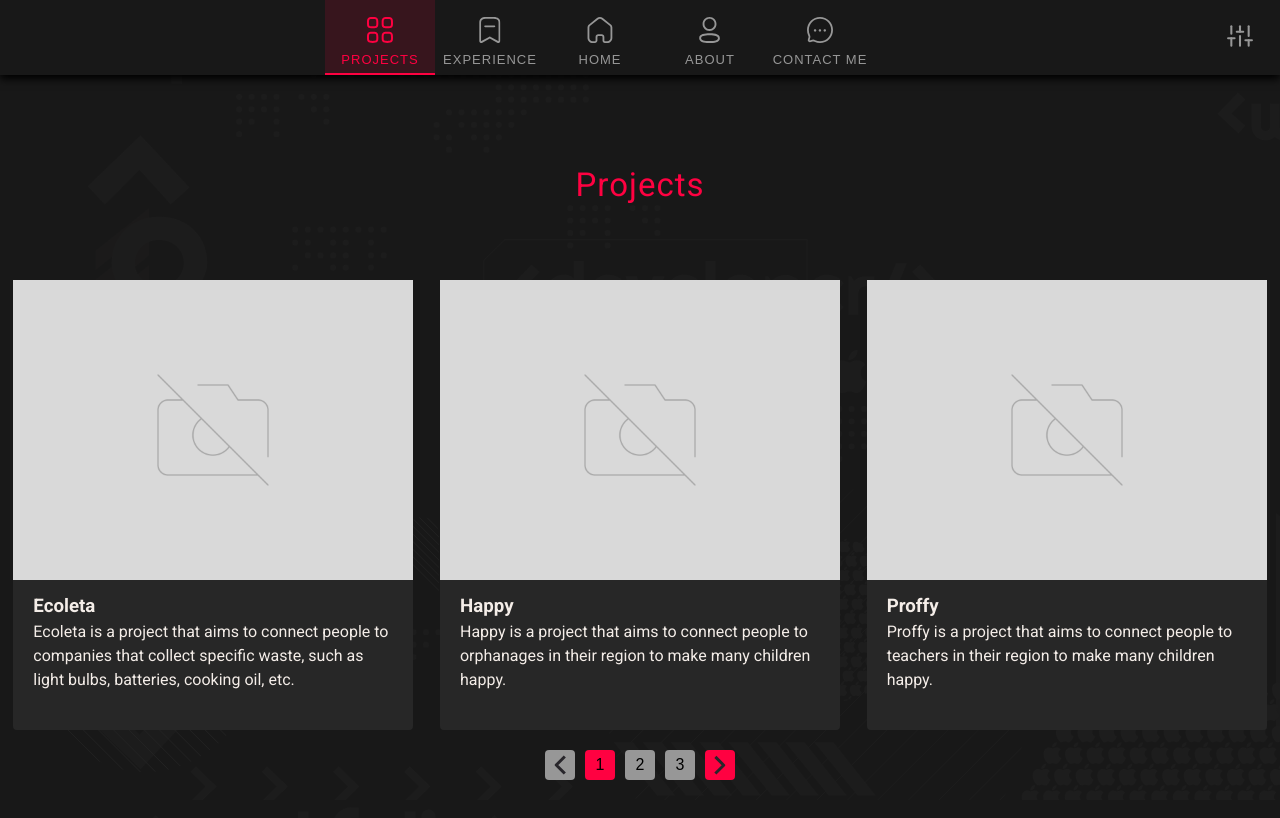
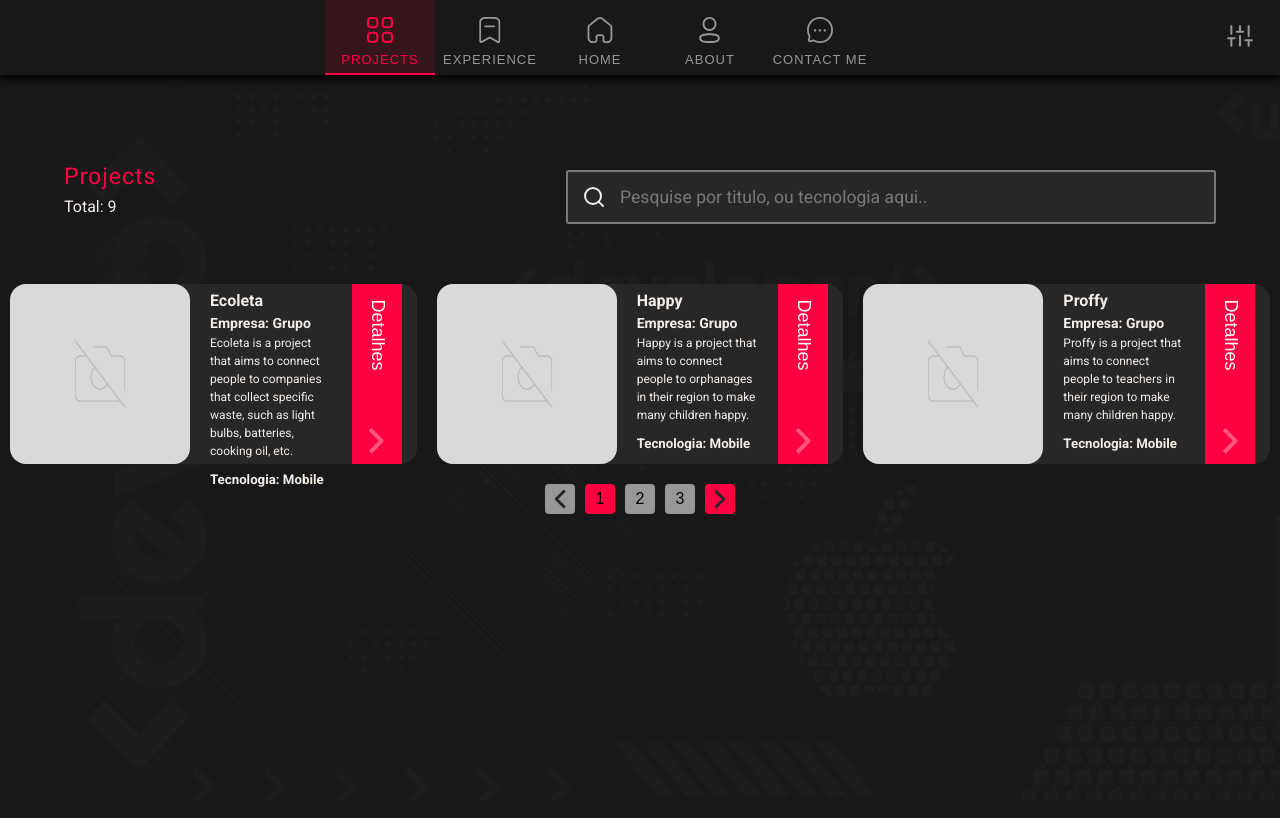
Before and after one commit to MarcosNSouza87/MarcosNSouza87, a React (Create React App) app: page / in a window 1280 px wide. Both pictures are taken after a click on the button "PROJECTS". Shown: the top 818 px of the page. Built offline with nearby package versions, Linux system fonts and the light colour scheme.

Commit message:
new_dev_prjt

```diff
--- /dev/null
+++ b/src/components/FilterListProjects/index.tsx
@@ -0,0 +1,31 @@
+import React from 'react';
+import * as S from './styles';
+import { useContext } from 'react';
+import { SettingsContext } from '../../contexts/settingsContext';
+import { IProject } from '../../pages/Projects/content';
+import SearchInput from '../SearchInput';
+
+interface IFilter {
+	list: IProject[];
+	setSearch: (search: string) => void;
+	setFilterCompany?: (companyName: string) => void;
+	setFilterTecnology?: (tecnologyName: string) => void;
+}
+
+export default function FilterListProject({ list,setSearch }: IFilter) {
+	const { color, language } = useContext(SettingsContext);
+	const fnChange = (item: string) => {
+		setSearch(item)
+	}
+	return (
+		<S.Container>
+			<div>
+				<S.Title color={color.toString()}>
+					{language === 'en' ? 'Projects' : 'Projetos'}
+				</S.Title>
+				<div>Total: {list.length}</div>
+			</div>
+			<SearchInput onChangeInput={(search: string) => fnChange(search) }/>
+		</S.Container>
+	);
+}
--- /dev/null
+++ b/src/components/FilterListProjects/styles.ts
@@ -0,0 +1,17 @@
+import styled from 'styled-components';
+interface IItem {
+	color: string;
+}
+export const Container = styled.div`
+  display: flex;
+  flex-direction: row;
+  justify-content: space-between;
+  width: 90%;
+`;
+
+export const Title = styled.h3<IItem>`
+	color: ${({ theme, color }) => theme.colors.selected[Number(color)]};
+	font-weight: 400;
+	font-size: 23px;
+	letter-spacing: 1px;
+`;
--- a/src/components/SearchInput/index.tsx
+++ b/src/components/SearchInput/index.tsx
@@ -3,18 +3,21 @@ import { SearchInputContainer } from "./styles";
 import "./styles.ts";
 
 interface SearchIputProps {
-  onChangeInput(search:string):void;
-
+  onChangeInput:(search:string) => void;
 }
 
 
 export default function SearchInput(props:SearchIputProps) {
+  const onChangeTextSearch = (value: any) => {
+    props.onChangeInput(value)
+  }
+
   return (
     <SearchInputContainer>
       <div>
         <IconSearch color="" />
         <input
-          onChange={(ev)=>props.onChangeInput(ev.target.value)}
+          onChange={(ev)=>onChangeTextSearch(ev.target.value)}
           type="search"
           placeholder="Pesquise por titulo, ou tecnologia aqui.."
         />
--- a/src/pages/Projects/ItemProject.tsx
+++ b/src/pages/Projects/ItemProject.tsx
@@ -1,21 +1,31 @@
-import { IProject } from './content'
-import * as S from './styles'
-import NotFound from '../../assets/images/ImgNotFound.png'
-import { useContext } from 'react'
-import { SettingsContext } from '../../contexts/settingsContext'
+import { IProject } from './content';
+import * as S from './styles';
+import NotFound from '../../assets/images/ImgNotFound.png';
+import { useContext } from 'react';
+import { SettingsContext } from '../../contexts/settingsContext';
+import IconArrowRight from '../../assets/icons/IconArrowRight';
 
 const ItemProject = ({ id, description, title, image, link }: IProject) => {
-	const { color, language } = useContext(SettingsContext)
+	const { color, language } = useContext(SettingsContext);
 	return (
 		<S.Card color={color.toString()} key={id}>
 			<S.Image src={NotFound} alt="Project Image" />
 			<S.Info>
 				<h3>{title}</h3>
+				<h4>Empresa: Grupo</h4>
 				<p>{language === 'pt' ? description.pt : description.en}</p>
-				<div></div>
+				<h5>Tecnologia: Mobile</h5>
 			</S.Info>
+			<S.BtnShowDetails color={color.toString()}>
+				<S.BtnShowCol>
+					<div className="title">Detalhes</div>
+					<div className="icons">
+						<IconArrowRight color={'#ffffff55'} />
+					</div>
+				</S.BtnShowCol>
+			</S.BtnShowDetails>
 		</S.Card>
-	)
-}
+	);
+};
 
-export default ItemProject
+export default ItemProject;
--- a/src/pages/Projects/content.ts
+++ b/src/pages/Projects/content.ts
@@ -1,7 +1,7 @@
 export interface IProject {
 	id: number;
 	title: string;
-  description: {pt: string; en: string}
+	description: { pt: string; en: string };
 	image: string;
 	link: string;
 	tags: string[];
@@ -41,87 +41,319 @@ export interface IProject {
 
 }
 */
-export const listProjects:IProject[] = [
-
+export const listProjects: IProject[] = [
 	{
 		id: 1,
 		title: 'Ecoleta',
-    description: {en:'Ecoleta is a project that aims to connect people to companies that collect specific waste, such as light bulbs, batteries, cooking oil, etc.',
-    pt:'Ecoleta é um projeto que tem como objetivo conectar pessoas a empresas que coletam resíduos específicos, como lâmpadas, pilhas, óleo de cozinha, etc.'},
+		description: {
+			en: 'Ecoleta is a project that aims to connect people to companies that collect specific waste, such as light bulbs, batteries, cooking oil, etc.',
+			pt: 'Ecoleta é um projeto que tem como objetivo conectar pessoas a empresas que coletam resíduos específicos, como lâmpadas, pilhas, óleo de cozinha, etc.',
+		},
 		image: '',
 		link: '',
-    tags: ['React', 'React Native', 'Node.js', 'TypeScript', 'Expo', 'SQLite', 'Knex.js', 'Leaflet', 'React Leaflet', 'Axios', 'Celebrate', 'Multer', 'Express', 'Cors', 'Nodemon', 'VS Code', 'Insomnia', 'Yarn', 'Git', 'GitHub', 'Google Maps', 'IBGE API', 'Mailtrap', 'Heroku', 'Netlify'],
+		tags: [
+			'React',
+			'React Native',
+			'Node.js',
+			'TypeScript',
+			'Expo',
+			'SQLite',
+			'Knex.js',
+			'Leaflet',
+			'React Leaflet',
+			'Axios',
+			'Celebrate',
+			'Multer',
+			'Express',
+			'Cors',
+			'Nodemon',
+			'VS Code',
+			'Insomnia',
+			'Yarn',
+			'Git',
+			'GitHub',
+			'Google Maps',
+			'IBGE API',
+			'Mailtrap',
+			'Heroku',
+			'Netlify',
+		],
 	},
 	{
 		id: 2,
 		title: 'Happy',
-    description: {en:'Happy is a project that aims to connect people to orphanages in their region to make many children happy.',
-    pt:'Happy é um projeto que tem como objetivo conectar pessoas a orfanatos em sua região para fazer muitas crianças felizes.'},
+		description: {
+			en: 'Happy is a project that aims to connect people to orphanages in their region to make many children happy.',
+			pt: 'Happy é um projeto que tem como objetivo conectar pessoas a orfanatos em sua região para fazer muitas crianças felizes.',
+		},
 		image: '',
 		link: '',
-    tags: ['React', 'React Native', 'Node.js', 'TypeScript', 'Expo', 'SQLite', 'Knex.js', 'Leaflet', 'React Leaflet', 'Axios', 'Celebrate', 'Multer', 'Express', 'Cors', 'Nodemon', 'VS Code', 'Insomnia', 'Yarn', 'Git', 'GitHub', 'Google Maps', 'IBGE API', 'Mailtrap', 'Heroku', 'Netlify'],
+		tags: [
+			'React',
+			'React Native',
+			'Node.js',
+			'TypeScript',
+			'Expo',
+			'SQLite',
+			'Knex.js',
+			'Leaflet',
+			'React Leaflet',
+			'Axios',
+			'Celebrate',
+			'Multer',
+			'Express',
+			'Cors',
+			'Nodemon',
+			'VS Code',
+			'Insomnia',
+			'Yarn',
+			'Git',
+			'GitHub',
+			'Google Maps',
+			'IBGE API',
+			'Mailtrap',
+			'Heroku',
+			'Netlify',
+		],
 	},
 	{
 		id: 3,
 		title: 'Proffy',
-    description: {en:'Proffy is a project that aims to connect people to teachers in their region to make many children happy.',
-    pt:'Proffy é um projeto que tem como objetivo conectar pessoas a professores em sua região para fazer muitas crianças felizes.'},
+		description: {
+			en: 'Proffy is a project that aims to connect people to teachers in their region to make many children happy.',
+			pt: 'Proffy é um projeto que tem como objetivo conectar pessoas a professores em sua região para fazer muitas crianças felizes.',
+		},
 		image: '',
 		link: '',
-    tags: ['React', 'React Native', 'Node.js', 'TypeScript', 'Expo', 'SQLite', 'Knex.js', 'Leaflet', 'React Leaflet', 'Axios', 'Celebrate', 'Multer', 'Express', 'Cors', 'Nodemon', 'VS Code', 'Insomnia', 'Yarn', 'Git', 'GitHub', 'Google Maps', 'IBGE API', 'Mailtrap', 'Heroku', 'Netlify'],
+		tags: [
+			'React',
+			'React Native',
+			'Node.js',
+			'TypeScript',
+			'Expo',
+			'SQLite',
+			'Knex.js',
+			'Leaflet',
+			'React Leaflet',
+			'Axios',
+			'Celebrate',
+			'Multer',
+			'Express',
+			'Cors',
+			'Nodemon',
+			'VS Code',
+			'Insomnia',
+			'Yarn',
+			'Git',
+			'GitHub',
+			'Google Maps',
+			'IBGE API',
+			'Mailtrap',
+			'Heroku',
+			'Netlify',
+		],
 	},
 	{
 		id: 4,
 		title: 'Be The Hero',
-    description: {en:'Be The Hero is a project that aims to connect people to ONGs in their region to make many children happy.',
-    pt:'Be The Hero é um projeto que tem como objetivo conectar pessoas a ONGs em sua região para fazer muitas crianças felizes.'},
+		description: {
+			en: 'Be The Hero is a project that aims to connect people to ONGs in their region to make many children happy.',
+			pt: 'Be The Hero é um projeto que tem como objetivo conectar pessoas a ONGs em sua região para fazer muitas crianças felizes.',
+		},
 		image: '',
 		link: '',
-    tags: ['React', 'React Native', 'Node.js', 'TypeScript', 'Expo', 'SQLite', 'Knex.js', 'Leaflet', 'React Leaflet', 'Axios', 'Celebrate', 'Multer', 'Express', 'Cors', 'Nodemon', 'VS Code', 'Insomnia', 'Yarn', 'Git', 'GitHub', 'Google Maps', 'IBGE API', 'Mailtrap', 'Heroku', 'Netlify'],
+		tags: [
+			'React',
+			'React Native',
+			'Node.js',
+			'TypeScript',
+			'Expo',
+			'SQLite',
+			'Knex.js',
+			'Leaflet',
+			'React Leaflet',
+			'Axios',
+			'Celebrate',
+			'Multer',
+			'Express',
+			'Cors',
+			'Nodemon',
+			'VS Code',
+			'Insomnia',
+			'Yarn',
+			'Git',
+			'GitHub',
+			'Google Maps',
+			'IBGE API',
+			'Mailtrap',
+			'Heroku',
+			'Netlify',
+		],
 	},
 	{
 		id: 5,
 		title: 'Move.it',
-    description: {en:'Move.it is a project that aims to connect people to ONGs in their region to make many children happy.',
-    pt:'Move.it é um projeto que tem como objetivo conectar pessoas a ONGs em sua região para fazer muitas crianças felizes.'},
+		description: {
+			en: 'Move.it is a project that aims to connect people to ONGs in their region to make many children happy.',
+			pt: 'Move.it é um projeto que tem como objetivo conectar pessoas a ONGs em sua região para fazer muitas crianças felizes.',
+		},
 		image: '',
 		link: '',
-    tags: ['React', 'React Native', 'Node.js', 'TypeScript', 'Expo', 'SQLite', 'Knex.js', 'Leaflet', 'React Leaflet', 'Axios', 'Celebrate', 'Multer', 'Express', 'Cors', 'Nodemon', 'VS Code', 'Insomnia', 'Yarn', 'Git', 'GitHub', 'Google Maps', 'IBGE API', 'Mailtrap', 'Heroku', 'Netlify'],
+		tags: [
+			'React',
+			'React Native',
+			'Node.js',
+			'TypeScript',
+			'Expo',
+			'SQLite',
+			'Knex.js',
+			'Leaflet',
+			'React Leaflet',
+			'Axios',
+			'Celebrate',
+			'Multer',
+			'Express',
+			'Cors',
+			'Nodemon',
+			'VS Code',
+			'Insomnia',
+			'Yarn',
+			'Git',
+			'GitHub',
+			'Google Maps',
+			'IBGE API',
+			'Mailtrap',
+			'Heroku',
+			'Netlify',
+		],
 	},
 	{
 		id: 6,
 		title: 'Podcastr',
-    description: {en:'Podcastr is a project that aims to connect people to ONGs in their region to make many children happy.',
-    pt:'Podcastr é um projeto que tem como objetivo conectar pessoas a ONGs em sua região para fazer muitas crianças felizes.'},
+		description: {
+			en: 'Podcastr is a project that aims to connect people to ONGs in their region to make many children happy.',
+			pt: 'Podcastr é um projeto que tem como objetivo conectar pessoas a ONGs em sua região para fazer muitas crianças felizes.',
+		},
 		image: '',
 		link: '',
-    tags: ['React', 'React Native', 'Node.js', 'TypeScript', 'Expo', 'SQLite', 'Knex.js', 'Leaflet', 'React Leaflet', 'Axios', 'Celebrate', 'Multer', 'Express', 'Cors', 'Nodemon', 'VS Code', 'Insomnia', 'Yarn', 'Git', 'GitHub', 'Google Maps', 'IBGE API', 'Mailtrap', 'Heroku', 'Netlify'],
+		tags: [
+			'React',
+			'React Native',
+			'Node.js',
+			'TypeScript',
+			'Expo',
+			'SQLite',
+			'Knex.js',
+			'Leaflet',
+			'React Leaflet',
+			'Axios',
+			'Celebrate',
+			'Multer',
+			'Express',
+			'Cors',
+			'Nodemon',
+			'VS Code',
+			'Insomnia',
+			'Yarn',
+			'Git',
+			'GitHub',
+			'Google Maps',
+			'IBGE API',
+			'Mailtrap',
+			'Heroku',
+			'Netlify',
+		],
 	},
 	{
 		id: 7,
 		title: 'Letmeask',
-    description: {en:'Letmeask is a project that aims to connect people to ONGs in their region to make many children happy.',
-    pt:'Letmeask é um projeto que tem como objetivo conectar pessoas a ONGs em sua região para fazer muitas crianças felizes.'},
+		description: {
+			en: 'Letmeask is a project that aims to connect people to ONGs in their region to make many children happy.',
+			pt: 'Letmeask é um projeto que tem como objetivo conectar pessoas a ONGs em sua região para fazer muitas crianças felizes.',
+		},
 		image: '',
 		link: '',
-    tags: ['React', 'React Native', 'Node.js', 'TypeScript', 'Expo', 'SQLite', 'Knex.js', 'Leaflet', 'React Leaflet', 'Axios', 'Celebrate', 'Multer', 'Express', 'Cors', 'Nodemon', 'VS Code', 'Insomnia', 'Yarn', 'Git', 'GitHub', 'Google Maps', 'IBGE API', 'Mailtrap', 'Heroku', 'Netlify'],
+		tags: [
+			'React',
+			'React Native',
+			'Node.js',
+			'TypeScript',
+			'Expo',
+			'SQLite',
+			'Knex.js',
+			'Leaflet',
+			'React Leaflet',
+			'Axios',
+			'Celebrate',
+			'Multer',
+			'Express',
+			'Cors',
+			'Nodemon',
+			'VS Code',
+			'Insomnia',
+			'Yarn',
+			'Git',
+			'GitHub',
+			'Google Maps',
+			'IBGE API',
+			'Mailtrap',
+			'Heroku',
+			'Netlify',
+		],
 	},
 	{
 		id: 8,
 		title: 'dtmoney',
-    description: {en:'dtmoney is a project that aims to connect people to ONGs in their region to make many children happy.',
-    pt:'dtmoney é um projeto que tem como objetivo conectar pessoas a ONGs em sua região para fazer muitas crianças felizes.'},
+		description: {
+			en: 'dtmoney is a project that aims to connect people to ONGs in their region to make many children happy.',
+			pt: 'dtmoney é um projeto que tem como objetivo conectar pessoas a ONGs em sua região para fazer muitas crianças felizes.',
+		},
 		image: '',
 		link: '',
-    tags: ['React', 'React Native', 'Node.js', 'TypeScript', 'Expo', 'SQLite', 'Knex.js', 'Leaflet', 'React Leaflet', 'Axios', 'Celebrate', 'Multer', 'Express', 'Cors', 'Nodemon', 'VS Code', 'Insomnia', 'Yarn', 'Git', 'GitHub', 'Google Maps', 'IBGE API', 'Mailtrap', 'Heroku', 'Netlify'],
+		tags: [
+			'React',
+			'React Native',
+			'Node.js',
+			'TypeScript',
+			'Expo',
+			'SQLite',
+			'Knex.js',
+			'Leaflet',
+			'React Leaflet',
+			'Axios',
+			'Celebrate',
+			'Multer',
+			'Express',
+			'Cors',
+			'Nodemon',
+			'VS Code',
+			'Insomnia',
+			'Yarn',
+			'Git',
+			'GitHub',
+			'Google Maps',
+			'IBGE API',
+			'Mailtrap',
+			'Heroku',
+			'Netlify',
+		],
 	},
 	{
 		id: 9,
 		title: 'PayFlow',
-    description: {pt:'PayFlow é um projeto que concentra todos os seus boletos no mesmo app.',
-    en:'PayFlow is a project that brings all your bills together in the same app.'},
+		description: {
+			pt: 'PayFlow é um projeto que concentra todos os seus boletos no mesmo app.',
+			en: 'PayFlow is a project that brings all your bills together in the same app.',
+		},
 		image: '',
 		link: '',
-    tags: ['React Native','React-Navigation','Node.js', 'Typescript', 'Axios', 'React-Hook-form'],
+		tags: [
+			'React Native',
+			'React-Navigation',
+			'Node.js',
+			'Typescript',
+			'Axios',
+			'React-Hook-form',
+		],
 	},
-]
+];
--- a/src/pages/Projects/index.tsx
+++ b/src/pages/Projects/index.tsx
@@ -1,53 +1,73 @@
-import { useContext, useEffect, useState } from 'react'
-import { SettingsContext } from '../../contexts/settingsContext'
-import { listProjects } from './content'
-import ItemProject from './ItemProject'
-import * as S from './styles'
-import * as Icon from '../../assets/icons'
+import { useContext, useEffect, useState } from 'react';
+import { SettingsContext } from '../../contexts/settingsContext';
+import { IProject, listProjects } from './content';
+import ItemProject from './ItemProject';
+import * as S from './styles';
+import * as Icon from '../../assets/icons';
+import FilterListProject from '../../components/FilterListProjects';
 
 export default function Projects() {
-	const { color, theme, language } = useContext(SettingsContext)
-	const [page, setPage] = useState(0)
-	const [countPage, setCountPage] = useState(0)
-	const [width, setWidth] = useState(window.innerWidth)
+	const { color, theme } = useContext(SettingsContext);
+	const [page, setPage] = useState(0);
+	const [countPage, setCountPage] = useState(0);
+	const [width, setWidth] = useState(window.innerWidth);
 	const [countPrjsPg, setCountPrjsPg] = useState(
 		width > 992 ? 3 : width > 768 ? 2 : 1,
-	)
-	useEffect(() => {
-		setCountPage(Math.ceil(listProjects.length / countPrjsPg))
-		setCountPrjsPg(width > 992 ? 3 : width > 768 ? 2 : 1)
-	}, [width])
+	);
+	const [filteredList, setFilteredList] = useState<IProject[]>(listProjects);
+	const [filter, setFilter] = useState<string>('');
+
+
 
 	const setPagination = (type: string) => {
 		if (type === 'next') {
-			if (page < countPage - 1) setPage(page + 1)
+			if (page < countPage - 1) setPage(page + 1);
 		} else {
-			if (page > 0) setPage(page - 1)
+			if (page > 0) setPage(page - 1);
 		}
-	}
+	};
 	const updateDimensions = () => {
-		setWidth(window.innerWidth)
-	}
+		setWidth(window.innerWidth);
+	};
+
 
 	useEffect(() => {
-		window.addEventListener('resize', updateDimensions)
-		return () => window.removeEventListener('resize', updateDimensions)
-	}, [])
+		setCountPage(Math.ceil(listProjects.length / countPrjsPg));
+		setCountPrjsPg(width > 992 ? 3 : width > 768 ? 2 : 1);
+	}, [width]);
+
+
+	useEffect(() => {
+		window.addEventListener('resize', updateDimensions);
+		return () => window.removeEventListener('resize', updateDimensions);
+	}, []);
+
+	useEffect(() => {
+		if(filter !== ''){
+			const lowerCaseFilter = filter.toLowerCase();
+			const filtered = listProjects.filter(
+        (project) =>
+          project.title.toLowerCase().includes(lowerCaseFilter)
+      );
+			setFilteredList(filtered);
+    } else {
+      setFilteredList(listProjects);
+    }
+	},[filter])
 
 	return (
 		<S.Container>
-			<S.Title color={color.toString()}>
-				{language === 'en' ? 'Projects' : 'Projetos'}
-			</S.Title>
+			<FilterListProject list={listProjects} setSearch={setFilter} />
+
 			<S.HorizontalCarousel>
-				{listProjects.map((project, index) => {
+				{filteredList.map((project, index) => {
 					if (
 						index >= page * countPrjsPg &&
 						index < page * countPrjsPg + countPrjsPg
 					) {
-						return <ItemProject key={project.id} {...project} />
+						return <ItemProject key={project.id} {...project} />;
 					} else {
-						return null
+						return null;
 					}
 				})}
 			</S.HorizontalCarousel>
@@ -78,5 +98,5 @@ export default function Projects() {
 				</S.IconPagination>
 			</S.Pagination>
 		</S.Container>
-	)
+	);
 }
--- a/src/pages/Projects/styles.tsx
+++ b/src/pages/Projects/styles.tsx
@@ -1,7 +1,7 @@
-import styled from 'styled-components'
+import styled from 'styled-components';
 
 interface IItem {
-	color: string
+	color: string;
 }
 
 export const HorizontalCarousel = styled.div`
@@ -10,7 +10,7 @@ export const HorizontalCarousel = styled.div`
 	justify-content: space-around;
 	width: 100vw;
 	margin-top: 50px;
-`
+`;
 
 export const Title = styled.h3<IItem>`
 	color: ${({ theme, color }) => theme.colors.selected[Number(color)]};
@@ -18,33 +18,46 @@ export const Title = styled.h3<IItem>`
 	font-size: 33px;
 	letter-spacing: 1px;
 	margin-bottom: 20px;
-`
+`;
 
 export const Image = styled.img`
-	width: 100%;
-	height: 300px;
-`
+	width: 180px;
+	height: 180px;
+	border-radius: 16px;
+`;
 export const Info = styled.div`
 	padding: 5px 20px;
-`
+`;
 
 export const Card = styled.div<IItem>`
-	width: 400px;
-	height: 450px;
+	display: flex;
+	flex-direction: row;
+	width: 540px;
+	height: 180px;
 	margin: 0 10px;
 	background-color: ${({ theme }) => theme.colors.dark};
-	border-radius: 4px;
-	h3{
+	border-radius: 16px;
+	h3 {
+		font-size: 16px;
 		color: ${({ theme }) => theme.colors.white};
+	}
+	h4 {
+		font-size: 14px;
+	}
+
+	p {
+		font-size: 12px;
+		padding-bottom: 10px;
 	}
 	transition: 0.4s;
 	:hover {
-		box-shadow: 0 0 10px ${({ theme,color }) => theme.colors.selected[Number(color)]};
-		h3{
-			color: ${({ theme,color }) => theme.colors.selected[Number(color)]};
+		box-shadow: 0 0 10px
+			${({ theme, color }) => theme.colors.selected[Number(color)]};
+		h3 {
+			color: ${({ theme, color }) => theme.colors.selected[Number(color)]};
 		}
 	}
-`
+`;
 
 export const Pagination = styled.div`
 	display: flex;
@@ -52,11 +65,11 @@ export const Pagination = styled.div`
 	justify-content: center;
 	align-items: center;
 	margin-top: 20px;
-`
+`;
 
 interface IPaginationItem {
-	active: boolean
-	color: string
+	active: boolean;
+	color: string;
 }
 export const PaginationItem = styled.button<IPaginationItem>`
 	width: 30px;
@@ -64,16 +77,16 @@ export const PaginationItem = styled.button<IPaginationItem>`
 	border-radius: 4px;
 	font-size: 16px;
 	border: none;
-	background-color: ${({ theme, active,color }) =>
+	background-color: ${({ theme, active, color }) =>
 		active ? theme.colors.selected[Number(color)] : theme.colors.grayLight};
 	margin: 0 5px;
 	:hover {
 		cursor: pointer;
 		opacity: 0.8;
 	}
-`
+`;
 export const IconPagination = styled(PaginationItem)`
-	svg{
+	svg {
 		width: 30px;
 		height: 30px;
 	}
@@ -86,7 +99,7 @@ export const Container = styled.div`
 	height: 100%;
 	width: 100vw;
 	padding: 60px 0;
-`
+`;
 
 export const Content = styled.div`
 	display: flex;
@@ -94,4 +107,34 @@ export const Content = styled.div`
 	flex-direction: column;
 	align-items: center;
 	justify-content: flex-start;
-`
+`;
+
+export const BtnShowDetails = styled.button<IItem>`
+	background-color: ${({ theme, color }) => theme.colors.selected[Number(color)]};
+	border: none;
+	margin-right: 15px;
+
+	:hover {
+		cursor: pointer;
+	}
+`;
+
+export const BtnShowCol = styled.div`
+	display: flex;
+	flex-direction: column;
+	justify-content: space-between;
+	height: 100%;
+	width: 50px;
+	.title {
+		color: #fff;
+		font-size: 18px;
+		font-weight: 100;
+		transform: rotate(90deg);
+		margin-top: 30px;
+	}
+	.icons {
+		svg {
+			margin-top: 10px;
+		}
+	}
+`;
--- a/tsconfig.json
+++ b/tsconfig.json
@@ -1,6 +1,6 @@
 {
   "compilerOptions": {
-    "target": "es5",
+    "target": "es2017",
     "lib": [
       "dom",
       "dom.iterable",
```
Lines whose indentation alone changed are shown as unchanged.
